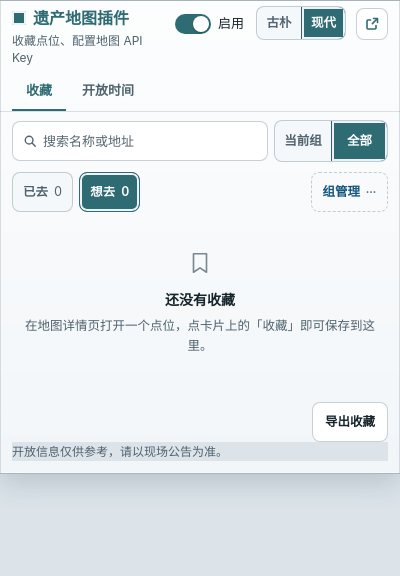
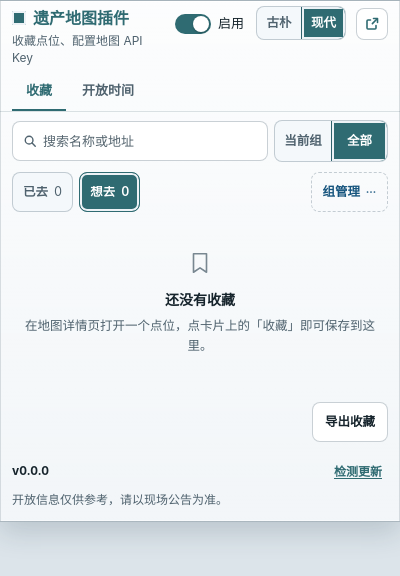
Before and after one commit to PaulCAI1593/STELE-heritage-map-plugin, a browser extension: page src/popup/popup.html in a window 400 px wide. Drawn offline with Linux system fonts and the light colour scheme.

Commit message:
feat(popup): #49 页脚两页共用（收藏页也显示版本/检测更新/免责）

```diff
--- a/src/popup/popup.css
+++ b/src/popup/popup.css
@@ -5,7 +5,7 @@ html{-webkit-text-size-adjust:100%}
 body{margin:0;background:var(--hmp-page);color:var(--hmp-text);font:14px/1.5 -apple-system,BlinkMacSystemFont,"Segoe UI","PingFang SC","Microsoft YaHei",sans-serif}
 
 /* ---- 弹窗骨架（两主题完全一致，只换变量与材质层） ---- */
-.popup{width:100%;background-color:var(--hmp-surface);border-top:1px solid var(--hmp-border);
+.popup{display:flex;flex-direction:column;width:100%;background-color:var(--hmp-surface);border-top:1px solid var(--hmp-border);
   border-bottom:1px solid var(--hmp-border);border-radius:var(--hmp-r);
   box-shadow:var(--hmp-shadow)}
 .ph{display:flex;align-items:flex-start;gap:10px;padding:5px 12px 4px;position:relative}
@@ -133,7 +133,7 @@ html[data-hmp-window="1"] .hmp-popout{display:none}
 .upd-btn:hover{color:var(--hmp-primary-h)}
 .upd-btn:focus-visible{outline:2px solid var(--hmp-link);outline-offset:2px;border-radius:2px}
 .upd-btn[disabled]{color:var(--hmp-muted);cursor:default;text-decoration:none}
-.hmp-foot{margin:0 12px 12px;font-size:12px;line-height:1.4;color:var(--hmp-muted);position:sticky;bottom:0;background:var(--hmp-page);padding-top:2px}
+.hmp-foot{margin:0 12px 12px;font-size:12px;line-height:1.4;color:var(--hmp-muted)}
 
 @media (prefers-reduced-motion:reduce){.spin{animation:none}*{transition:none!important}}
 @media (max-width:359px){.band{flex-wrap:wrap}.band-m{max-width:100%;text-align:left}}
@@ -237,7 +237,10 @@ html[data-hmp-window="1"],html[data-hmp-window="1"] body{width:100%}
 .upd-install b{color:var(--hmp-text);font-weight:600}
 
 /* ===== #32b 收藏页 UI（token 与设计说明 §2 一致，颜色全走变量） ===== */
+.ppanel{flex:0 0 auto}
 .ppanel[hidden]{display:none!important}
+/* #49：两页共用页脚，内容短贴底、内容长随文档下移（非 sticky/fixed） */
+.pfoot{margin-top:auto;flex:0 0 auto;padding-top:8px}
 .ptabs{display:flex;gap:2px;padding:0 12px;border-bottom:1px solid var(--hmp-line-soft)}
 .ptab{min-height:40px;padding:0 14px;font:600 13px/1 -apple-system,BlinkMacSystemFont,"Segoe UI","PingFang SC","Microsoft YaHei",sans-serif;color:var(--hmp-muted);background:transparent;border:0;cursor:pointer;transition:color .15s}
 .ptab:hover{color:var(--hmp-text)}
--- a/src/popup/popup.html
+++ b/src/popup/popup.html
@@ -98,7 +98,6 @@
     <div class="fav-tools">
       <button class="btn sec" type="button" id="favExport">导出收藏</button>
     </div>
-    <p class="hmp-foot">开放信息仅供参考，请以现场公告为准。</p>
   </div>
 
   <!-- ================= 设置页（原样搬入 tabpanel） ================= -->
@@ -175,6 +174,10 @@
     <button class="btn sec btn-aux" type="button" id="exportLog">导出决策</button>
   </div>
 
+  </div>
+
+  <!-- #49：两页共用页脚（版本 / 检测更新 / 免责），id 与脚本逻辑不变 -->
+  <footer class="pfoot">
     <div class="upd" id="updWrap" data-upd="idle">
       <div class="upd-l">
         <span class="ver" id="ver">v0.5.1</span>
@@ -188,7 +191,7 @@
     </div>
     <p class="upd-install" id="updInstall" hidden>安装：解压覆盖本扩展目录 → 打开 <b>chrome://extensions</b> 点「重新加载」 → 版本号变新即生效。</p>
     <p class="hmp-foot">开放信息仅供参考，请以现场公告为准。</p>
-  </div>
+  </footer>
 
 </main>
 
```
Also changed, not shown: tests/popup_favorites_tests.js (+17 -0 lines), tests/popup_size_tests.js (+2 -1 lines), CHANGELOG.md. Lines whose indentation alone changed are shown as unchanged.
